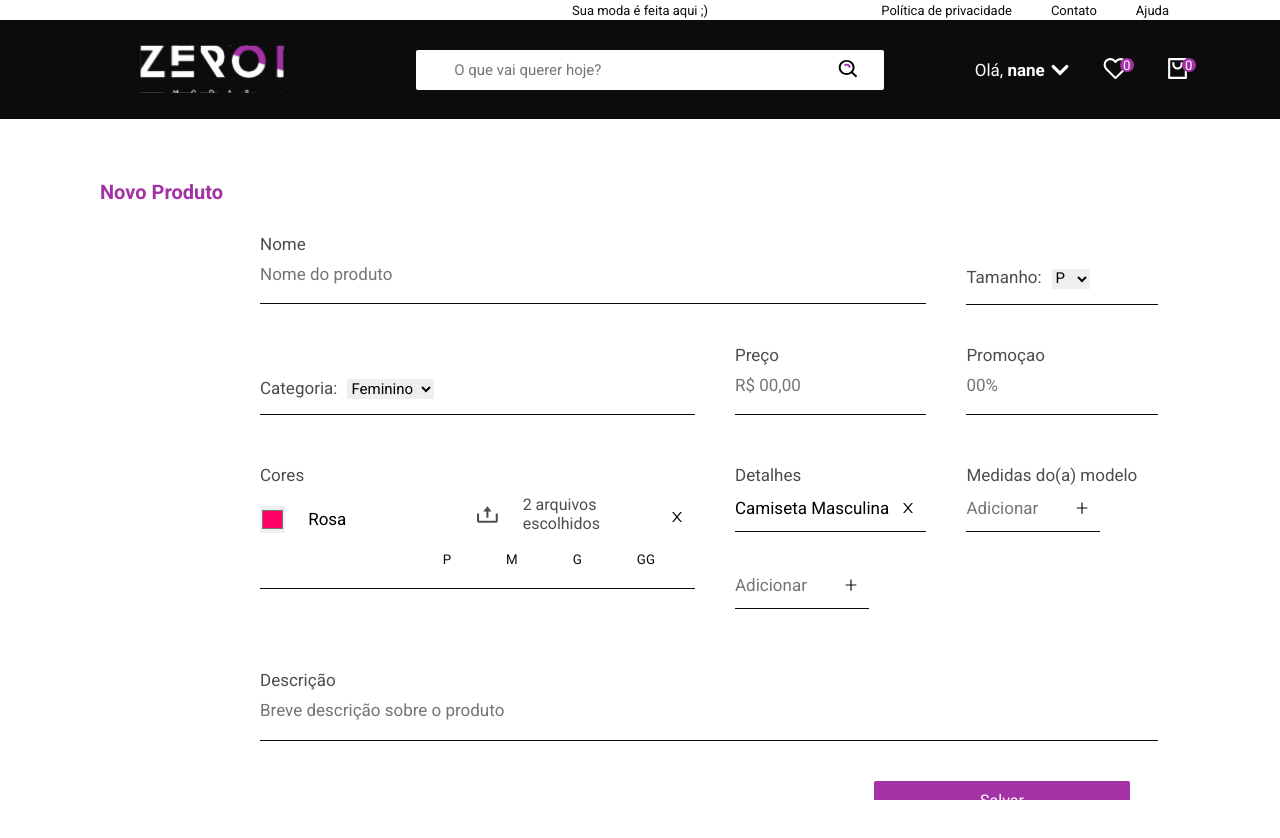
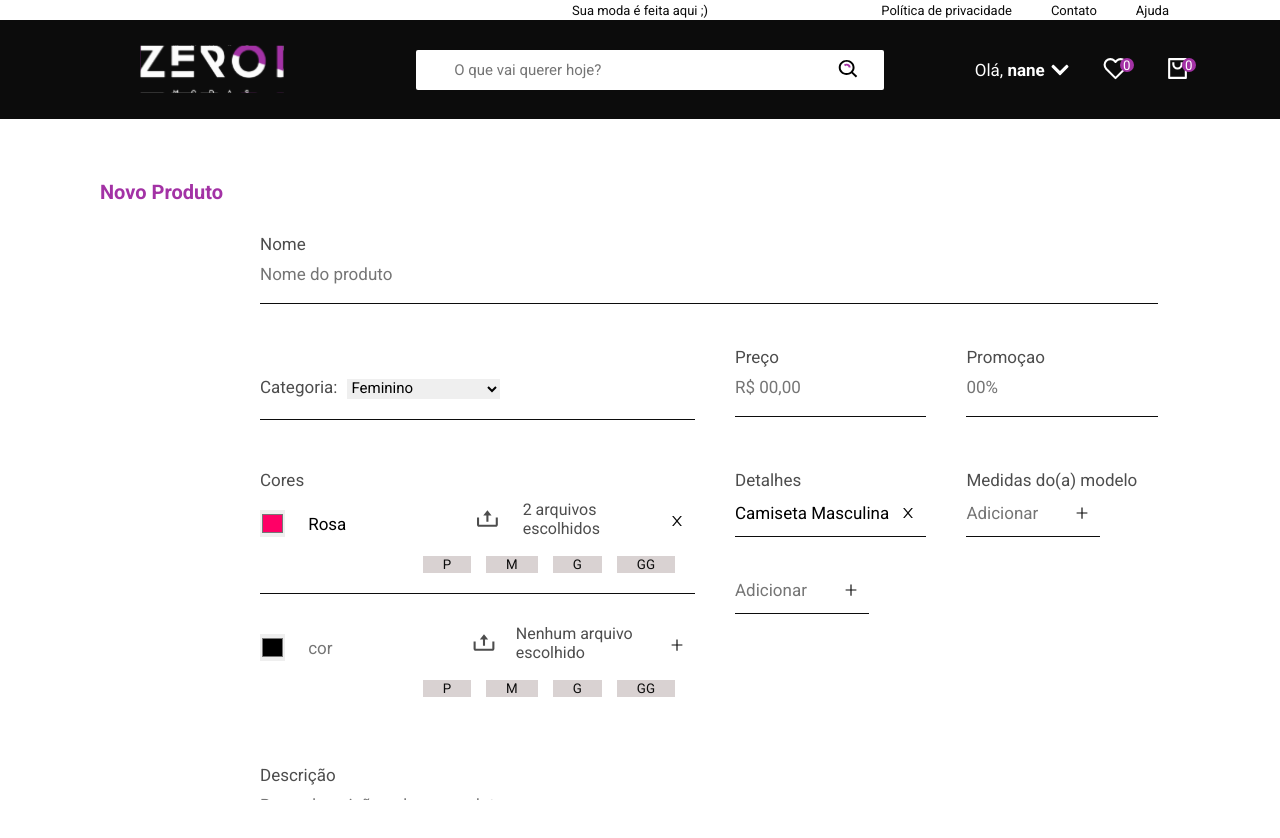
Before and after one commit to rayaneacacio/Zer01_Modas, a React (Vite) app in the folder zer01modas-frontend/: page /new in a window 1280 px wide. Shown: the top 838 px of the page. Built offline with nearby package versions, Linux system fonts and the light colour scheme; some icons are missing.

Commit message:
alteracao no comopnente EditCatalog

```diff
--- a/zer01modas-frontend/src/components/EditCatalog/index.jsx
+++ b/zer01modas-frontend/src/components/EditCatalog/index.jsx
@@ -8,16 +8,6 @@ export function EditCatalog({ ...rest }) {
   return (
     <Container {...rest}>
       <Input title="Nome" placeholder="Nome do produto" />
-
-      <label className="label_select" id="sizeLabel" htmlFor="size">
-        Tamanho:
-        <select name="size" id="size">
-          <option value="P">P</option>
-          <option value="M">M</option>
-          <option value="G">G</option>
-          <option value="GG">GG</option>
-        </select>
-      </label>
 
       <label className="label_select" id="categoryLabel" htmlFor="categoria">
         Categoria:
--- a/zer01modas-frontend/src/components/EditCatalog/style.js
+++ b/zer01modas-frontend/src/components/EditCatalog/style.js
@@ -18,11 +18,11 @@ export const Container = styled.div`
   }
 
   .label_select {
-    margin-top: 2rem;
+    padding-bottom: 2rem;
   }
 
   select {
-    width: 20%;
+    width: 35%;
     margin-left: 1rem;
     cursor: pointer;
   }
@@ -51,7 +51,7 @@ export const Container = styled.div`
   @media(min-width: 1000px) {
     display: grid;
     grid-template-areas:
-      "name name size"
+      "name name name"
       "category price promotion"
       "colors details modelDetails"
       "description description description";
@@ -71,12 +71,7 @@ export const Container = styled.div`
     }
 
     .label_select {
-      padding-bottom: 1.5rem;
       margin-top: 3.3rem;
-    }
-
-    #sizeLabel {
-      grid-area: size;
     }
 
     #categoryLabel {
@@ -96,7 +91,7 @@ export const Container = styled.div`
     }
 
     .colors, .details, .modelDetails {
-      height: 16rem;
+      height: 25rem;
       overflow-y: auto;
     }
 
--- a/zer01modas-frontend/src/styles/theme.js
+++ b/zer01modas-frontend/src/styles/theme.js
@@ -7,6 +7,7 @@ export default {
 
     GRAY_700: "#4D4D4D",
     GRAY_500: "#B1AAAA",
+    GRAY_200: "#d9d2d2",
 
     PURPLE: "#A332A5",
 
```
